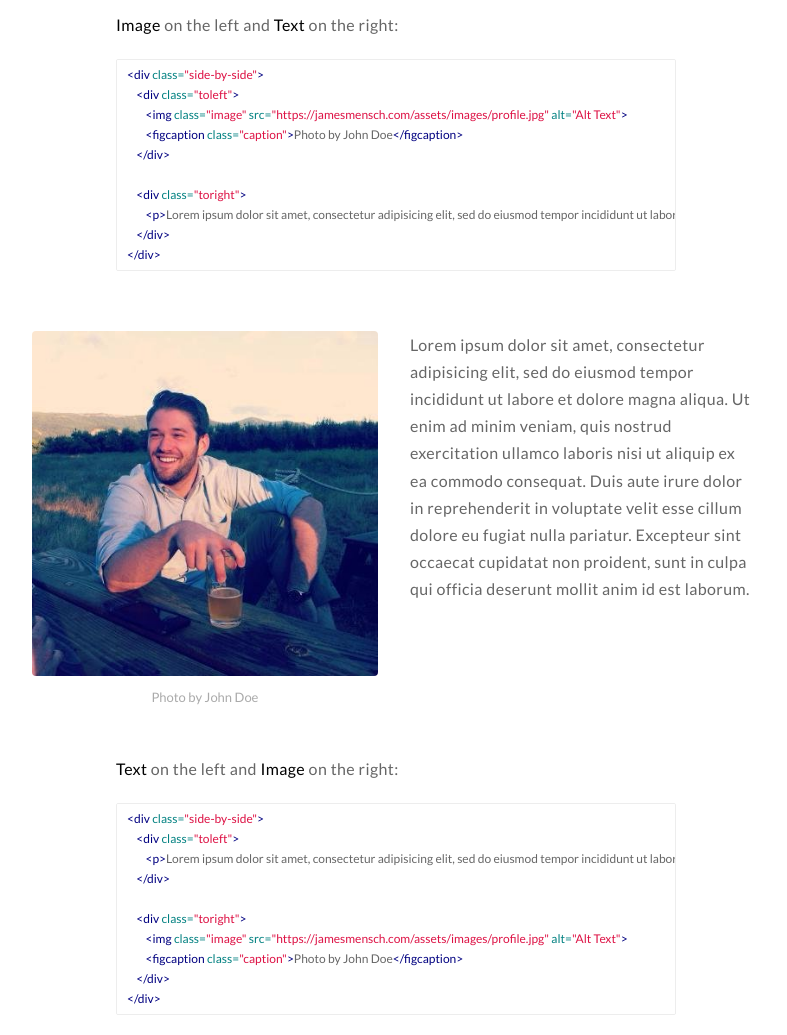
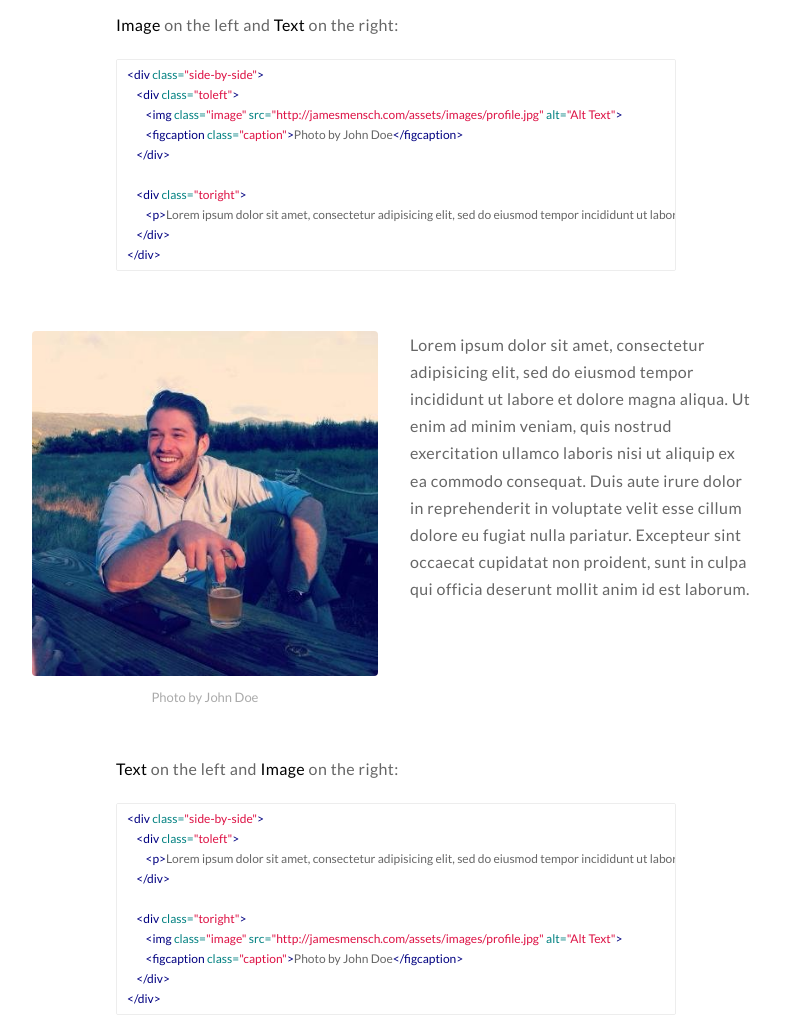
Before and after one commit to thebestmensch/jmensch.github.io, a Jekyll site: the page built from _posts/2015-02-24-markdown-extra-components.markdown, in a window 1280 px wide and 1400 px high, scrolled down 1076 px. Shown: the part 153-1188 px from the top of the window, without its empty margins (244-1031 px from the left). Built offline with Jekyll 4.4.1, drawn with Linux system fonts in a browser that asks for light colours; part of the change alters nothing that is shown.

Commit message:
remove https

```diff
--- a/_config.yml
+++ b/_config.yml
@@ -16,7 +16,7 @@ picture: assets/images/profile.jpg
 # resume-external: true
 # resume-url: https://google.com/?q=my+resume
 
-url: https://jamesmensch.com
+url: http://jamesmensch.com
 # your url: http://USERNAME.github.io
 
 permalink: /:title/
```
Also changed, not shown: 1 other file.
